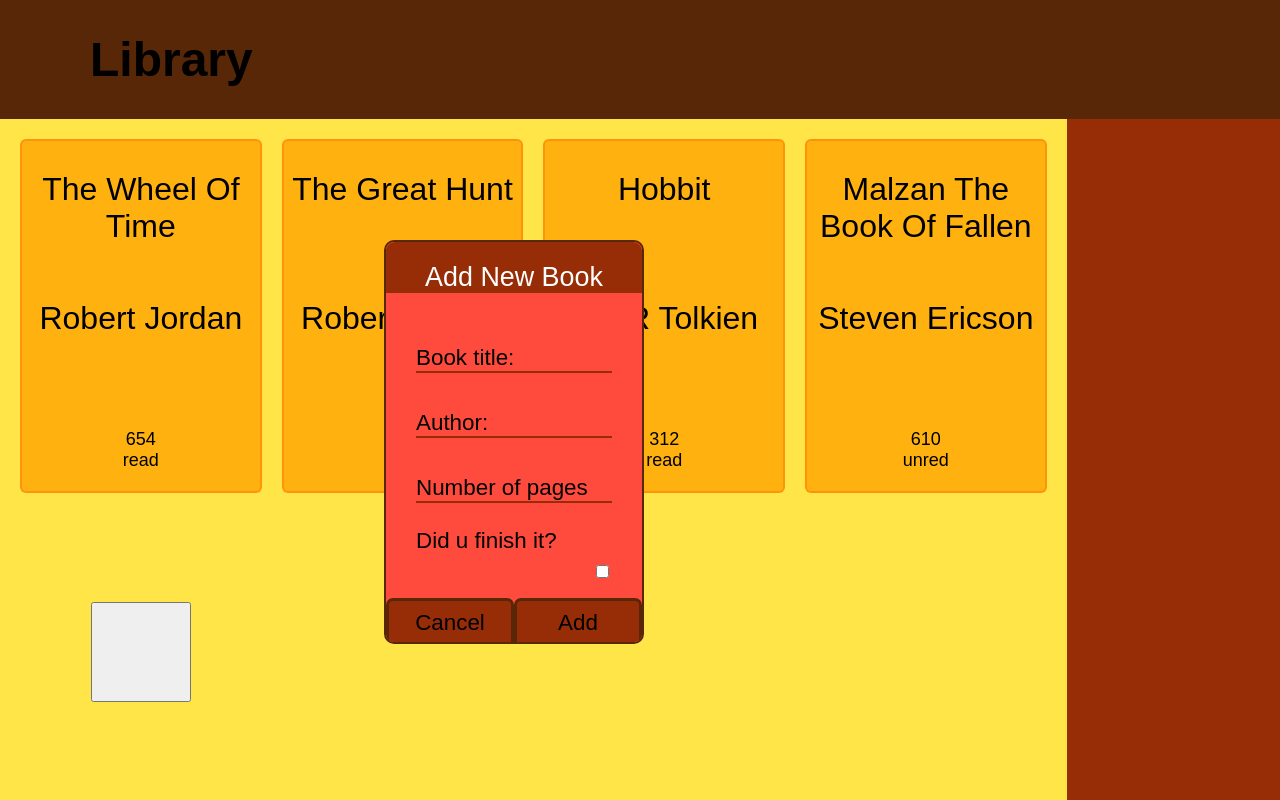
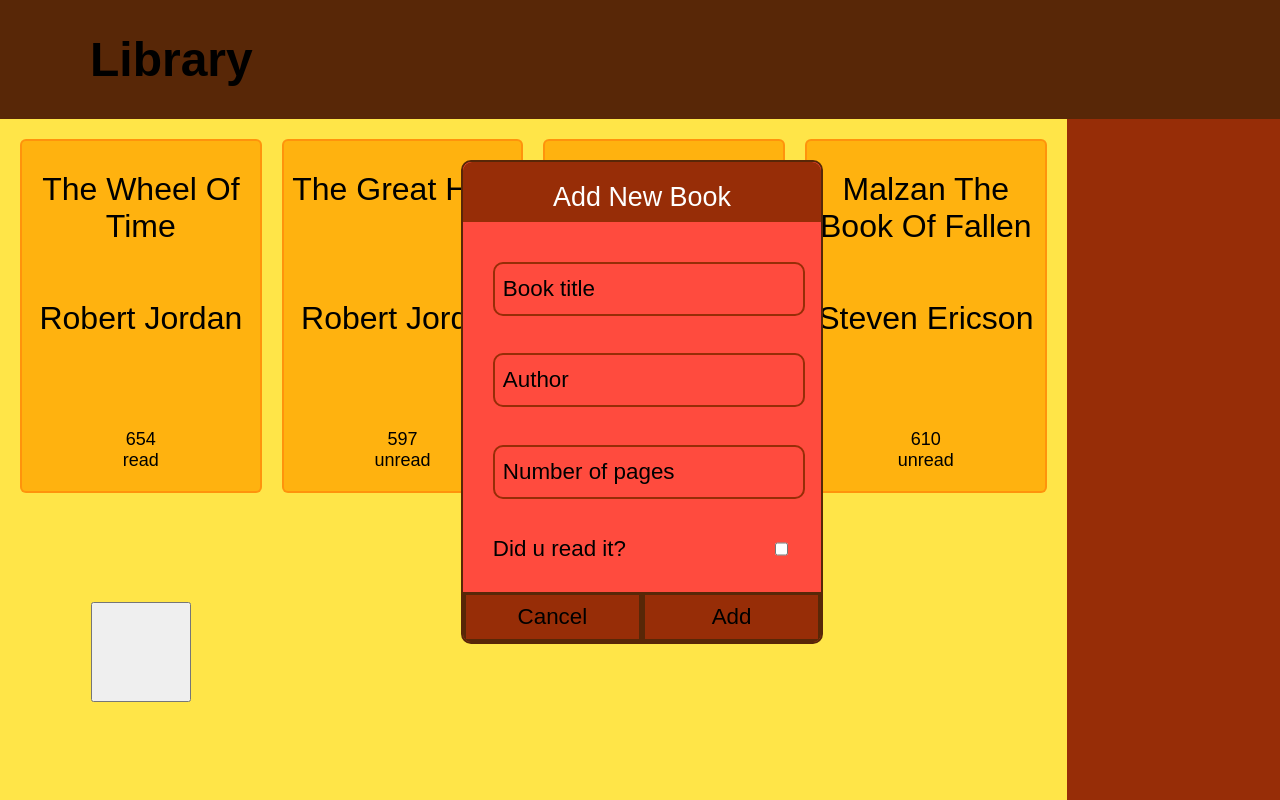
Before and after one commit to BahkoHatake/oden-library, a plain HTML site: page index.html in a window 1280 px wide. Both pictures are taken after a click on the button 140 px from the left and 651 px from the top of the page. Drawn offline with Linux system fonts and the light colour scheme.

Commit message:
Fix form style, connect form to javascrpt

```diff
--- a/index.html
+++ b/index.html
@@ -14,33 +14,31 @@
     </header>
     <main></main>
     <div class="side-bar"></div>
-    <div class="container">
-        <form action="">
+        <form action="" id="newBookForm" class="container">
             <div class="legend">Add New Book</div>
-            <ul>
-                <li class="text">
-                    <div class="label">Book title:</div>
-                    <input type="text" name="title" id="title" required="required">
-                </li>
-                <li class="text">
-                    <div class="label">Author:</div>
-                    <input type="text" name="author" id="author"  required="required">
-                </li>
-                <li class="text">
+            <div class="ul">
+                <div class="entryarea">
+                    <input type="text" name="title" id="title" required>
+                    <div class="label">Book title</div>
+                </div>
+                <div class="entryarea">
+                    <input type="text" name="author" id="author"  required>
+                    <div class="label">Author</div>
+                </div>
+                <div class="entryarea">
+                    <input type="number" name="pages" id="pages"  required>
                     <div class="label">Number of pages</div>
-                    <input type="number" name="pages" id="pages"  required="required">
-                </li>
-                <li class="box">
-                    <label for="read">Did u finish it?</label>
-                    <input type="checkbox" name="read" id="read">
-                </li>
-            </ul>
+                </div>
+                <div class="check">
+                    <div class="checklable">Did u read it?</div>
+                    <input type="checkbox" name="read" id="read" value="unread">
+                </div>
+            </div>
             <div class="button-container">
                 <button type="button">Cancel</button>
                 <button type="submit">Add</button>
             </div>
         </form>
-    </div>
     <footer></footer>
 </body>
 </html>
--- a/script.js
+++ b/script.js
@@ -4,7 +4,12 @@ function Book(name,author,pages,read){
     this.name=name;
     this.author=author;
     this.pages=pages;
-    this.read=read;
+    if(read==true){
+        this.read="read";
+    }
+    else{
+        this.read="unread"
+    }
 };
 
 function addBookToLibrary(book){
@@ -14,6 +19,7 @@ function addBookToLibrary(book){
 const main=document.querySelector("main");
 
 function displayBook(){
+    main.innerHTML="";
     myLibrary.forEach(book =>{
         let card = document.createElement("div")
         card.classList.add("card")
@@ -40,18 +46,38 @@ function fillUpTheCard(card,book){
     bookRead.innerHTML=book.read;
     card.appendChild(bookRead);
 }
+const buttonCard=document.createElement("div");
+const addButton=document.createElement("button");
 function addAddButton(){
-    let buttonCard=document.createElement("div");
     buttonCard.classList.add("button-card");
     main.appendChild(buttonCard)
-    let addButton=document.createElement("button");
     addButton.classList.add("add");
     buttonCard.appendChild(addButton);
 }
-let book1= new Book("The Wheel Of Time","Robert Jordan",654,"read");
-let book2= new Book("The Great Hunt","Robert Jordan",597,"read");
-let book3= new Book("Hobbit","J.R.R Tolkien",312,"read");
-let book4= new Book("Malzan The Book Of Fallen","Steven Ericson",610,"unred");
+
+addButton.addEventListener("click", ()=>{
+    newBookForm.classList.add("toggle")
+})
+
+const newBookForm=document.getElementById("newBookForm")
+newBookForm.addEventListener("submit",(e)=>{
+    e.preventDefault();
+    let newName=document.getElementById("title");
+    let newAuthor=document.getElementById("author")
+    let newPages=document.getElementById("pages")
+    let newRead=document.getElementById("read")
+    let newBook= new Book(newName.value,newAuthor.value,newPages.value,newRead.checked)
+    addBookToLibrary(newBook);
+    displayBook();
+    addAddButton();
+})
+
+
+
+let book1= new Book("The Wheel Of Time","Robert Jordan",654,true);
+let book2= new Book("The Great Hunt","Robert Jordan",597,false);
+let book3= new Book("Hobbit","J.R.R Tolkien",312,true);
+let book4= new Book("Malzan The Book Of Fallen","Steven Ericson",610,false);
 
 addBookToLibrary(book1);
 addBookToLibrary(book2);
--- a/style.css
+++ b/style.css
@@ -16,11 +16,11 @@ header{
 form{
     font-size: 1.4rem;
     position:absolute;
-    top:30%;
-    left:30%;
-    width: 20vw;
-    height: 50vh;
-    display:flex;
+    top: 20vh;
+    left:36vw;
+    width: 28vw;
+    height: 60vh;
+    display:none;
     flex-direction: column;
     background-color: #ff4b3e;
     border-radius: 10px;
@@ -28,6 +28,9 @@ form{
     white-space: nowrap;
     overflow: hidden;
     text-overflow: ellipsis;
+}
+form.toggle{
+    display: flex;
 }
 .legend{
     background-color: #972d07;
@@ -39,42 +42,53 @@ form{
     border-top-left-radius: 9px;
     border-top-right-radius: 9px;
 }
-form ul{
+form .ul{
     flex: 1;
     min-width: min-content;
-    list-style-type: none;
     padding: 30px;
     padding-top: 40px;
     margin: 0;
-    display:grid;
-    grid-template-rows: repeat(4,40px);
-    gap:25px;
+    display:flex;
+    flex-direction: column;
+    justify-content: space-between;
 }
-form li{
+.entryarea{
     position: relative;
-    display: flex;
-    flex-direction: column;
+  }
+.entryarea input{
+    width: 100%;
+    position: absolute;
+    background-color:transparent;
+    border: 2px solid #972d07;
+    border-radius: 10px;
+    line-height: 40px;
+    padding: 5px;
+    font-size: 1.4rem;
+    outline:0;
+    transition:0.1s ease;
+    z-index:1111;
 }
-li:last-child input{
-    align-self: flex-end;
-    position: relative;
-    top: 8px;
+.entryarea .label{
+    position: absolute;
+    padding: 0px 10px;
+    margin-top: 14px;
+    transition: 0.2s ease;
+    background-color: #ff4b3e;
 }
-form input{
-    flex:1;
-    background-color: #ff4b3e;
-    border: none;
-    border-bottom: 2px solid #972d07;
-    flex-basis: 10px;
-    outline:0;
-}
-form .label{
-    position: absolute;
-    top: 12px;
+input:valid ,
+input:focus{
+   color: #ffb20f;
+   border:4px solid #ffb20f;
 }
 input:valid + .label,
 input:focus + .label{
-   background: red;
+  color:#ffb20f ;
+  transform: translate(20px,-25px);
+  z-index: 1112;
+}
+.check{
+    display: flex;
+    justify-content: space-between;
 }
 .button-container{
     display:flex;
@@ -83,7 +97,6 @@ form button{
     flex:1;
     font-size: 1.4rem;
     padding: 9px;
-    border-radius: 7px;
     background:#972d07;
     border:3px solid #582707;
 }
```
